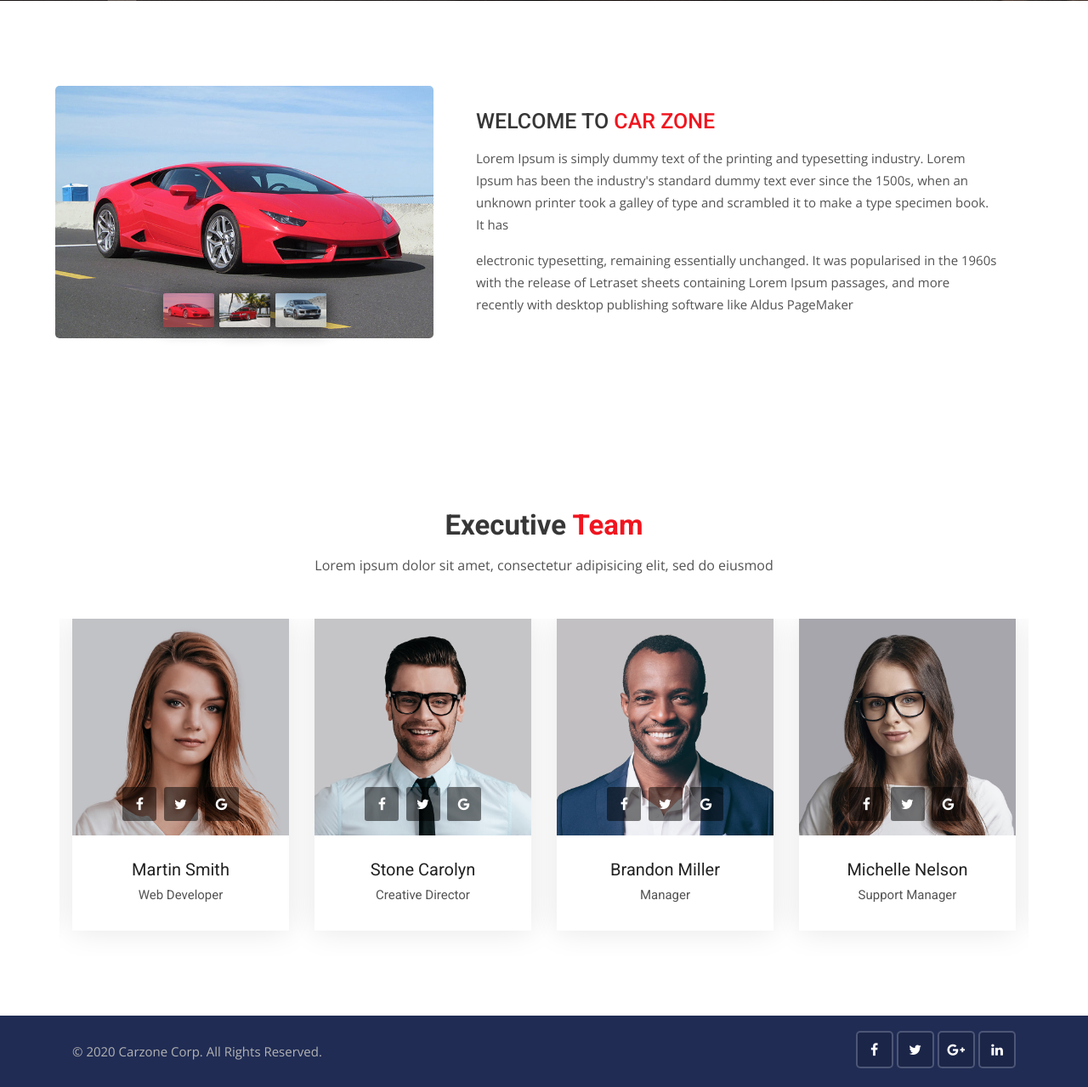
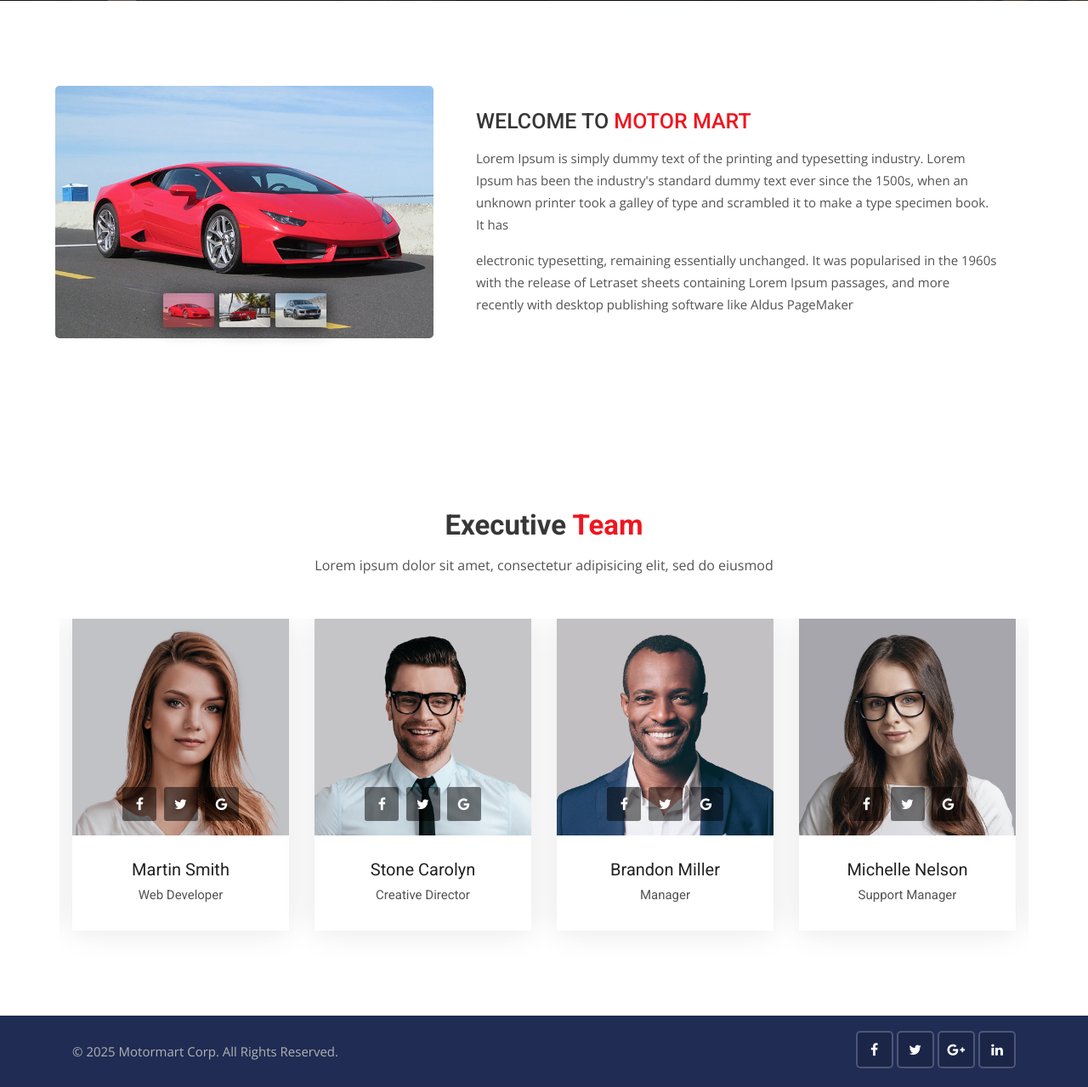
Before and after one commit to Lahirue202272/Motormart, a Django app: page /about/ in a window 1280 px wide. Shown: the part 359-1638 px from the top of the page at 85% size. Run offline with Django 5.2, Linux system fonts and the light colour scheme; some libraries are stand-ins or nearby versions.

Commit message:
Change the name of pages(give Motormart instead carzone)

```diff
--- a/templates/includes/footer.html
+++ b/templates/includes/footer.html
@@ -5,7 +5,7 @@
         <div class="container">
             <div class="row">
                 <div class="col-lg-8">
-                    <p class="copy">© 2020 <a href="#">Carzone Corp.</a> All Rights Reserved.</p>
+                    <p class="copy">© 2025 <a href="#">Motormart Corp.</a> All Rights Reserved.</p>
                 </div>
                 <div class="col-lg-4">
                     <div class="social-list-2">
--- a/templates/pages/about.html
+++ b/templates/pages/about.html
@@ -60,7 +60,7 @@
             </div>
             <div class="col-xl-7 col-lg-6 align-self-center">
                 <div class="best-used-car">
-                    <h3>Welcome to <span>Car Zone</span></h3>
+                    <h3>Welcome to <span>Motor Mart</span></h3>
                     <p>Lorem Ipsum is simply dummy text of the printing and typesetting industry. Lorem Ipsum has been the industry's standard dummy text ever since the 1500s, when an unknown printer took a galley of type and scrambled it to make a type specimen book. It has</p>
                     <p class="mb-0">electronic typesetting, remaining essentially unchanged. It was popularised in the 1960s with the release of Letraset sheets containing Lorem Ipsum passages, and more recently with desktop publishing software like Aldus PageMaker</p>
                 </div>
```
